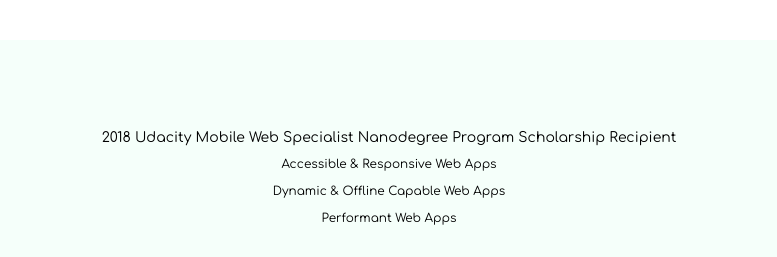
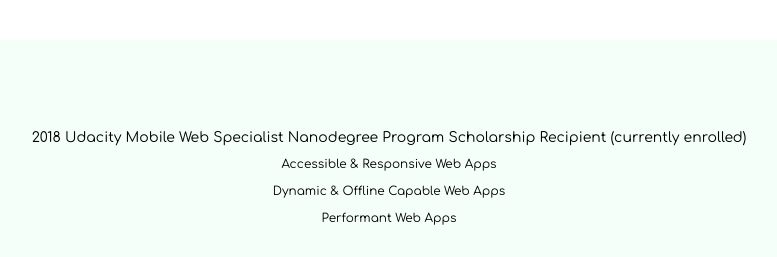
Before and after one commit to SteveLicata/Portfolio2.0, a plain HTML site: page index.html in a window 1280 px wide. Shown: the part 3700-3957 px from the top of the page, without its empty margins (251-1028 px from the left). Drawn offline with nearby package versions, Linux system fonts and the light colour scheme; files whose address does not match are found by name.

Commit message:
Udacity Update

```diff
--- a/index.html
+++ b/index.html
@@ -495,7 +495,7 @@
           <div class="row">
             <div class="col-xs-12">
               <center><h5>
-                2018 Udacity Mobile Web Specialist Nanodegree Program Scholarship Recipient
+                2018 Udacity Mobile Web Specialist Nanodegree Program Scholarship Recipient (currently enrolled)
               </h5>
               <p>
                 Accessible & Responsive Web Apps
```
